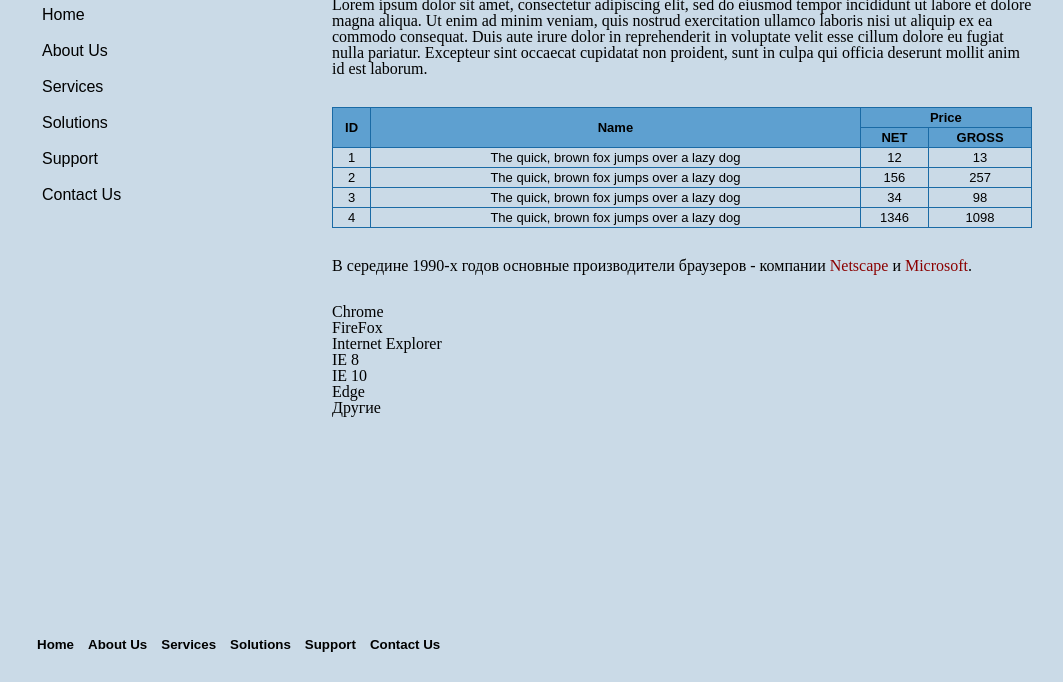
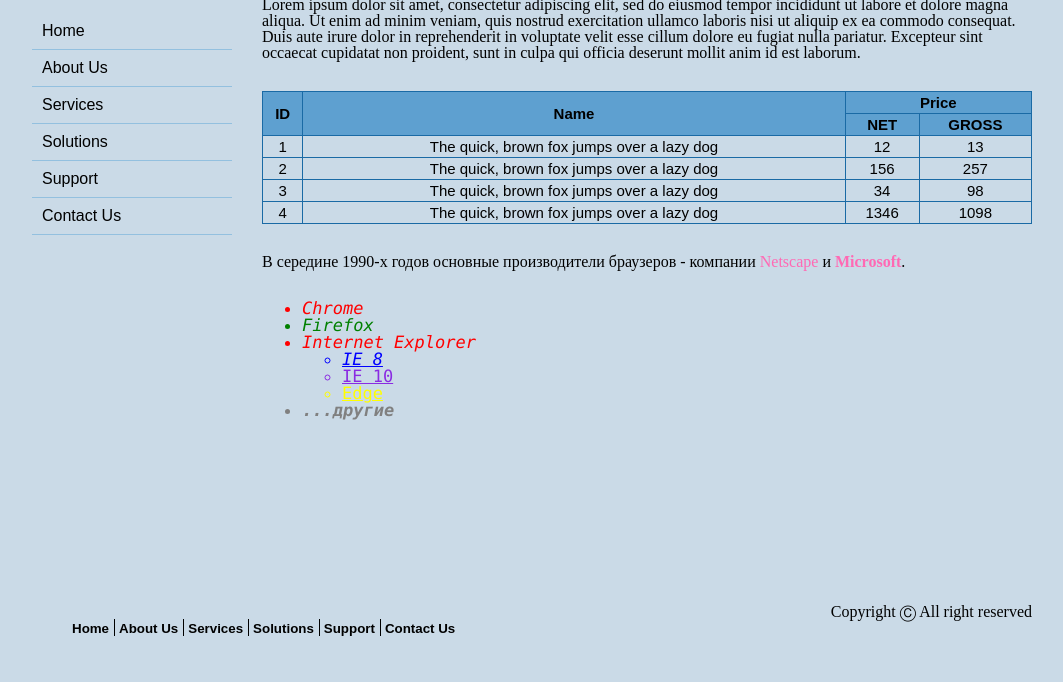
Before and after one commit to vbeskrovnov/Study.Web.2, a plain HTML site: page index.html in a window 1280 px wide. Shown: the part 118-800 px from the top of the page, without its empty margins (108-1171 px from the left). Drawn offline with Linux system fonts and the light colour scheme.

Commit message:
Final fixes

```diff
--- a/index.html
+++ b/index.html
@@ -8,7 +8,7 @@
 <body>
 <header>
     <div class="logo">
-        <img src="src/logo.png">
+        <img alt="logo" width="200" src="src/logo.png">
     </div>
     <nav>
         <ul>
@@ -48,21 +48,21 @@
     <div class="table">
         <table width="100%">
             <tr>
-                <th bgcolor="#5ea0d0" rowspan="2">
+                <th rowspan="2">
                     ID
                 </th>
-                <th bgcolor="#5ea0d0" rowspan="2">
+                <th rowspan="2">
                     Name
                 </th>
-                <th bgcolor="#5ea0d0" colspan="2">
+                <th colspan="2">
                     Price
                 </th>
             </tr>
             <tr>
-                <th bgcolor="#5ea0d0">
+                <th>
                     NET
                 </th>
-                <th bgcolor="#5ea0d0">
+                <th>
                     GROSS
                 </th>
             </tr>
@@ -130,16 +130,16 @@
             href="https://ru.wikipedia.org/wiki/Netscape_Communications">Netscape</a> и <a
             href="https://www.microsoft.com/ru-ru/">Microsoft</a>.
 
-        <ul class="list">
-            <li>Chrome</li>
-            <li>FireFox</li>
-            <li>Internet Explorer</li>
-            <ul>
-                <li>IE 8</li>
-                <li>IE 10</li>
-                <li>Edge</li>
+        <ul class="browsers">
+            <li id="chrome">Chrome</li>
+            <li id="firefoxe">Firefox</li>
+            <li id="ie">Internet Explorer</li>
+            <ul class="ie-browsers">
+                <li id="ie8">IE 8</li>
+                <li id="ie10">IE 10</li>
+                <li id="edge">Edge</li>
             </ul>
-            <li>Другие</li>
+            <li id="others">...другие</li>
         </ul>
 
     </div>
@@ -155,6 +155,10 @@
             <li><a href="#">Contact Us</a></li>
         </ul>
     </nav>
+
+    <div class="copyright">
+        Copyright &#9400; All right reserved
+    </div>
 </footer>
 </body>
 </html>
--- a/src/style.css
+++ b/src/style.css
@@ -5,7 +5,7 @@ a, abbr, acronym, address, big, cite, code,
 del, dfn, em, img, ins, kbd, q, s, samp,
 small, strike, strong, sub, sup, tt, var,
 b, u, i, center,
-dl, dt, dd, ol, ul, li,
+dl, dt, dd, ol,
 fieldset, form, label, legend,
 caption, tbody, tfoot, thead, article, aside, canvas, details, embed,
 figure, figcaption, footer, header, hgroup,
@@ -27,10 +27,6 @@ footer, header, hgroup, menu, nav, section {
 
 body {
     line-height: 1;
-}
-
-ol, ul {
-    list-style: none;
 }
 
 blockquote, q {
@@ -75,7 +71,7 @@ header nav ul li a {
 }
 
 header nav ul li a:hover {
-    color: darkred;
+    color: hotpink;
 }
 
 .logo {
@@ -91,8 +87,15 @@ header nav ul li a:hover {
     padding-right: 10px;
 }
 
+.side nav ul {
+    padding: 0;
+}
+
 .side nav ul li {
     font-family: Arial, serif;
+    border-width: 1px;
+    border-bottom: 1px #93c0df solid;
+    list-style: none;
 }
 
 .side nav ul li:hover {
@@ -113,7 +116,7 @@ header nav ul li a:hover {
 }
 
 .content {
-    width: 700px;
+    width: 770px;
     float: right;
 }
 
@@ -127,9 +130,13 @@ header nav ul li a:hover {
     vertical-align: middle;
 }
 
+.table th {
+    background: #5ea0d0;
+}
+
 .table table, th, td {
     font-family: Arial, serif;
-    font-size: 13px;
+    font-size: 15px;
     border: 1px solid #1a6aa5;
     vertical-align: middle;
     padding: 3px;
@@ -139,19 +146,70 @@ header nav ul li a:hover {
     margin-top: 30px;
 }
 
-.history a{
-    color: darkred;
+.history a {
+    color: hotpink;
     text-decoration: none;
 }
 
-.content .history .list {
+a[href="https://www.microsoft.com/ru-ru/"] {
+    font-weight: bold;
+}
+
+.content .history .browsers {
     margin-top: 30px;
+    font-size: 17px;
+    font-family: Consolas;
+    font-style: italic;
+}
+
+#chrome {
+    color: red;
+}
+
+#firefoxe {
+    color: green;
+}
+
+#ie {
+    color: red;
+}
+
+#ie8 {
+    color: blue;
+    text-decoration: underline;
+}
+
+#ie10 {
+    color: blueviolet;
+    text-decoration: underline;
+    font-style: normal;
+}
+
+#edge {
+    color: yellow;
+    text-decoration: underline;
+    font-style: normal;
+}
+
+#others {
+    color: grey;
+    font-weight: bold;
+}
+
+footer nav {
+    float: left;
 }
 
 footer nav ul li {
     display: inline;
     font-weight: bold;
-    margin: 5px;
+    padding-right: 5px;
+    border-width: 1px;
+    border-right: 1px black solid;
+}
+
+footer nav ul li:last-of-type {
+    border: none;
 }
 
 footer nav ul li a {
@@ -162,11 +220,16 @@ footer nav ul li a {
 }
 
 footer nav ul li a:hover {
-    color: darkred;
+    color: hotpink;
 }
 
 footer {
     position: absolute;
     padding-bottom: 30px;
     bottom: 0;
+    width: 1000px;
 }
+
+.copyright {
+    float: right;
+}
```
